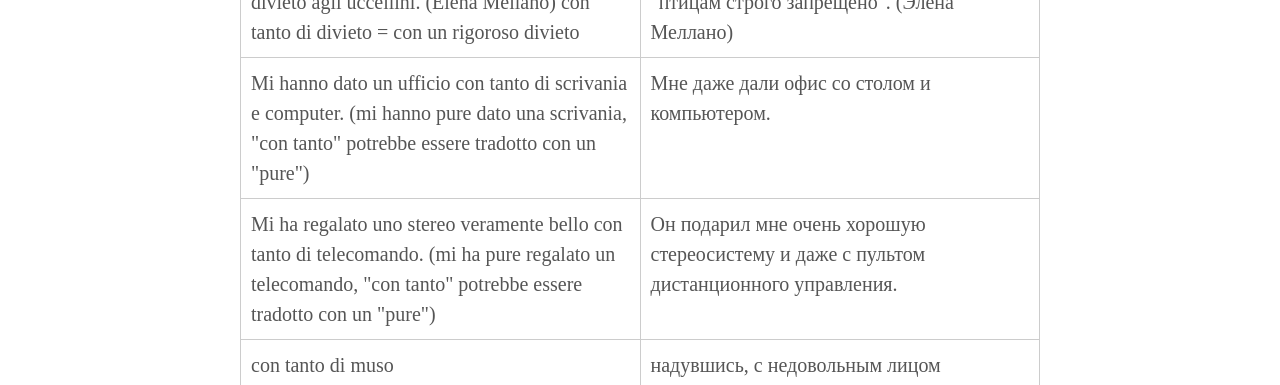
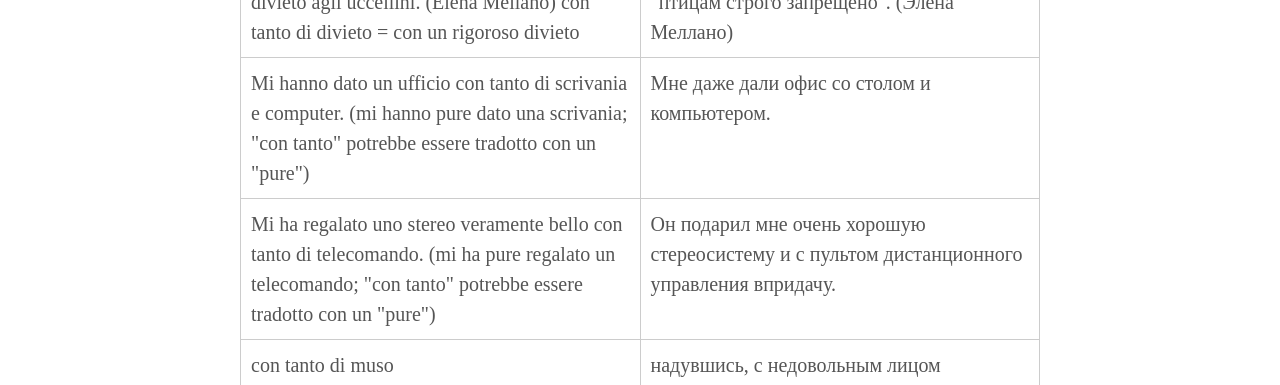
Before and after one commit to postolny/postolny.github.io, a Jekyll site: the page built from _posts/2021-06-18-con-tanto-di.md, in a window 1280 px wide. Shown: the part 1033-1418 px from the top of the page. Built offline with Jekyll 4.4.1, drawn with Linux system fonts in a browser that asks for light colours.

Commit message:
Add files via upload

```diff
--- a/_posts/2021-06-18-con-tanto-di.md
+++ b/_posts/2021-06-18-con-tanto-di.md
@@ -17,8 +17,8 @@ L'espressione "con tanto di qualcosa" serve per enfatizzare la quantità o la qu
 | Italiano | Русский |
 |----------|---------|
 |Un uccellino ci ha lasciato un grillo "smangiucchiato" fuori della porta... Giulia gli ha costruito una casetta di foglie con tanto di divieto agli uccellini. (Elena Mellano) con tanto di divieto = сon un rigoroso divieto|Одна птичка оставила нам перед входной дверью исклёванного кузнечика... Джулия соорудила домик из листьев со знаком "птицам строго запрещено". (Элена Меллано)|
-|Mi hanno dato un ufficio con tanto di scrivania e computer. (mi hanno pure dato una scrivania, "con tanto" potrebbe essere tradotto con un "pure")|Мне даже дали офис со столом и компьютером.|
-|Mi ha regalato uno stereo veramente bello con tanto di telecomando. (mi ha pure regalato un telecomando, "con tanto" potrebbe essere tradotto con un "pure")|Он подарил мне очень хорошую стереосистему и даже с пультом дистанционного управления.|
+|Mi hanno dato un ufficio con tanto di scrivania e computer. (mi hanno pure dato una scrivania; "con tanto" potrebbe essere tradotto con un "pure")|Мне даже дали офис со столом и компьютером.|
+|Mi ha regalato uno stereo veramente bello con tanto di telecomando. (mi ha pure regalato un telecomando; "con tanto" potrebbe essere tradotto con un "pure")|Он подарил мне очень хорошую стереосистему и с пультом дистанционного управления впридачу.|
 |con tanto di muso|надувшись, с недовольным лицом|
 |chiudere con tanto di catenaccio|хорошенько задвинуть засов, крепко закрыть на засов|
 |rimanere / lasciare con un palmo / con tanto di naso|остаться / оставить с носом|
```
